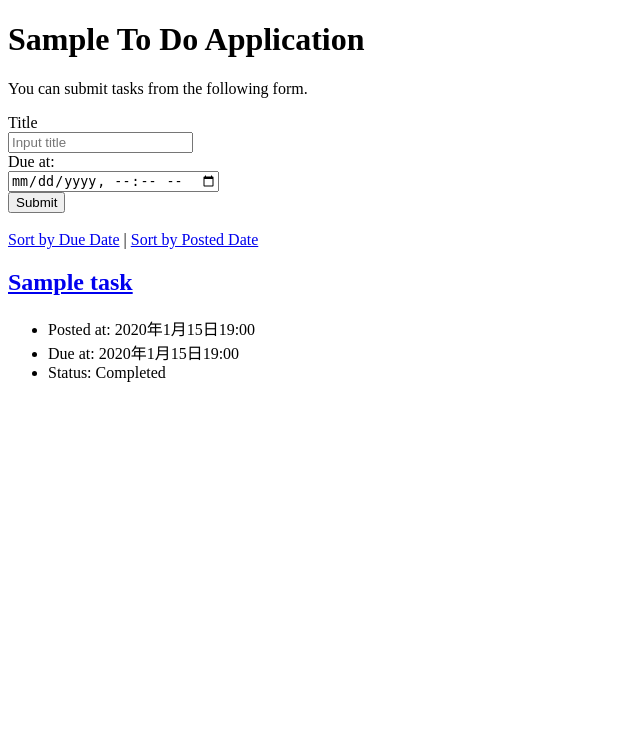
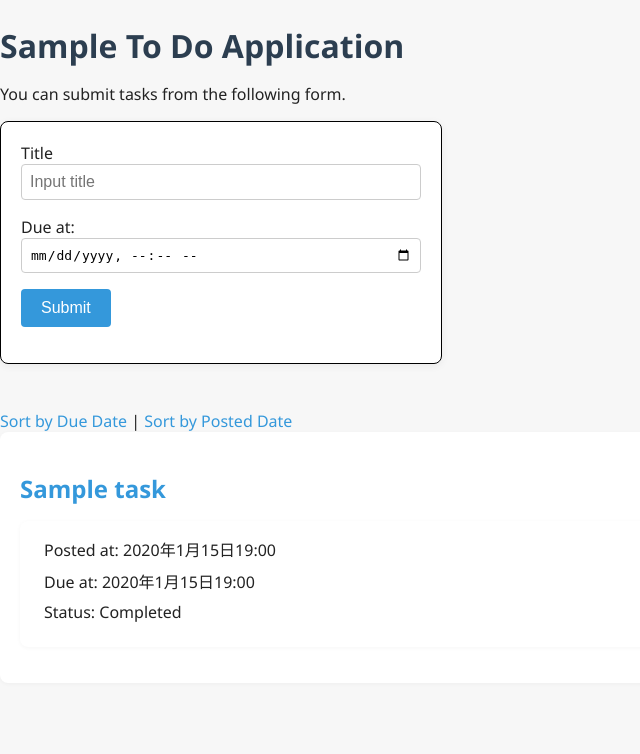
Before and after one commit to Enoki8/django-test-exercise, a Django app: page / in a window 1280 px wide. Shown: the top 754 px of the page, without its empty margins (0-640 px from the left). Run offline with Django 5.2, Linux system fonts and the light colour scheme; tables that the repository leaves empty hold one stand-in row (values such as "Sample post").

Commit message:
cssを追加

```diff
--- /dev/null
+++ b/todo/static/todo/css/default.css
@@ -0,0 +1,96 @@
+
+body {
+    font-family: 'Segoe UI', 'Hiragino Sans', 'Meiryo', sans-serif;
+    background: #f7f7f7;
+    color: #222;
+    margin: 0;
+    padding: 0 0 40px 0;
+}
+
+h1, h2 {
+    color: #2c3e50;
+    margin-top: 24px;
+    margin-bottom: 12px;
+}
+
+form {
+    background: #fff;
+    padding: 20px;
+    border-radius: 8px;
+    box-shadow: 0 2px 8px rgba(0,0,0,0.06);
+    max-width: 400px;
+    margin-bottom: 24px;
+}
+
+form div {
+    margin-bottom: 16px;
+}
+
+input[type="text"],
+input[type="datetime-local"] {
+    width: 100%;
+    padding: 8px;
+    border: 1px solid #ccc;
+    border-radius: 4px;
+    font-size: 1em;
+    box-sizing: border-box;
+}
+
+button {
+    background: #3498db;
+    color: #fff;
+    border: none;
+    padding: 10px 20px;
+    border-radius: 4px;
+    font-size: 1em;
+    cursor: pointer;
+    transition: background 0.2s;
+}
+
+button:hover {
+    background: #217dbb;
+}
+
+ul {
+    background: #fff;
+    border-radius: 8px;
+    box-shadow: 0 1px 4px rgba(0,0,0,0.04);
+    padding: 16px 24px;
+    margin-bottom: 20px;
+    list-style: none;
+}
+
+ul li {
+    margin-bottom: 8px;
+}
+
+a {
+    color: #3498db;
+    text-decoration: none;
+    transition: color 0.2s;
+}
+
+a:hover {
+    color: #217dbb;
+    text-decoration: underline;
+}
+
+.text {
+    margin-bottom: 32px;
+    padding: 16px 20px;
+    background: #fff;
+    border-radius: 8px;
+    box-shadow: 0 1px 4px rgba(0,0,0,0.04);
+}
+
+.form {
+  cursor: pointer;
+  border: solid 1px black;
+  transition: all 0.5s;
+}
+
+.form:hover {
+  background-color: orange;
+  color: white;
+  border-radius: 20px;
+}
--- a/todo/templates/todo/index.html
+++ b/todo/templates/todo/index.html
@@ -6,12 +6,13 @@
     <title>To Do Application</title>
     <meta charset="UTF-8">
     <meta name="author" content="INIAD">
+    <link href="{% static 'todo/css/default.css' %}" rel="stylesheet">
 </head>
 
 <body>
     <h1>Sample To Do Application</h1>
     <p>You can submit tasks from the following form.</p>
-    <form action="{% url 'index' %}" method="post">
+    <form action="{% url 'index' %}" method="post" class="form">
         {% csrf_token %}
         <div>
             <label for="titleInput">Title</label><br>
```
